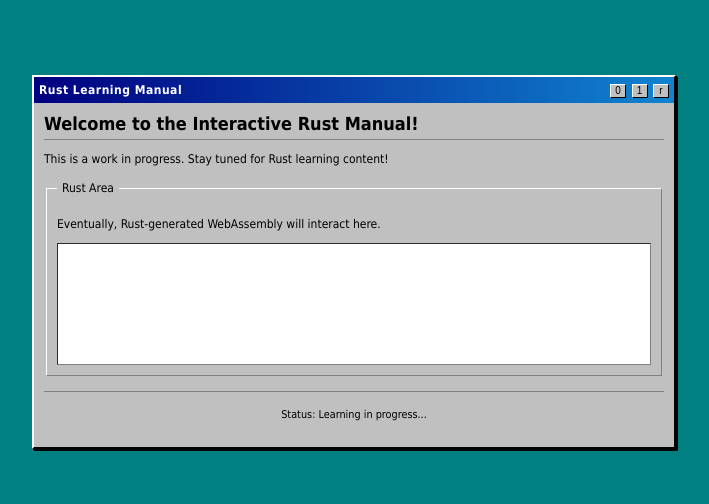
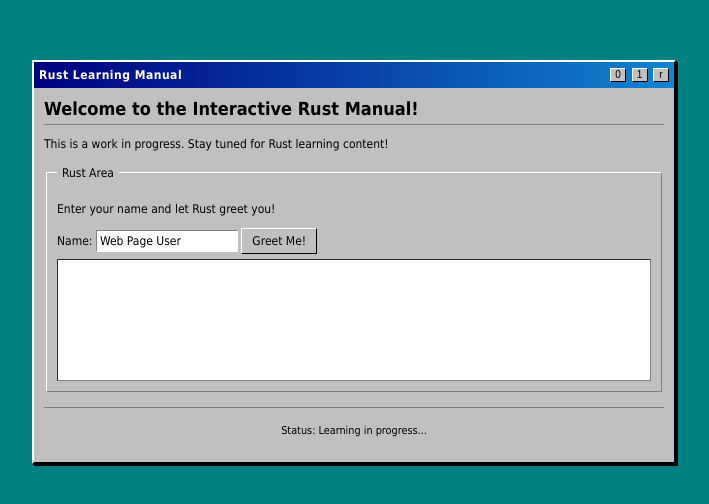
Before and after one commit to conor-timmis/lets-learn-rust, a plain HTML site: page index.html in a window 1280 px wide. Shown: the part 158-662 px from the top of the page, without its empty margins (286-995 px from the left). Drawn offline with Linux system fonts and the light colour scheme; a script that the page names is missing.

Commit message:
Add interactive input elements to HTML

```diff
--- a/index.html
+++ b/index.html
@@ -22,7 +22,12 @@
 
             <fieldset>
                 <legend>Rust Area</legend>
-                <p>Eventually, Rust-generated WebAssembly will interact here.</p>
+                <p>Enter your name and let Rust greet you!</p>
+                <div class="input-group">
+                    <label for="name-input">Name: </label>
+                    <input type="text" id="name-input" value="Web Page User">
+                    <button id="greet-button">Greet Me!</button>
+                </div>
                 <div id="rust-app-container">
                     <!-- App will load here -->
                 </div>
```
